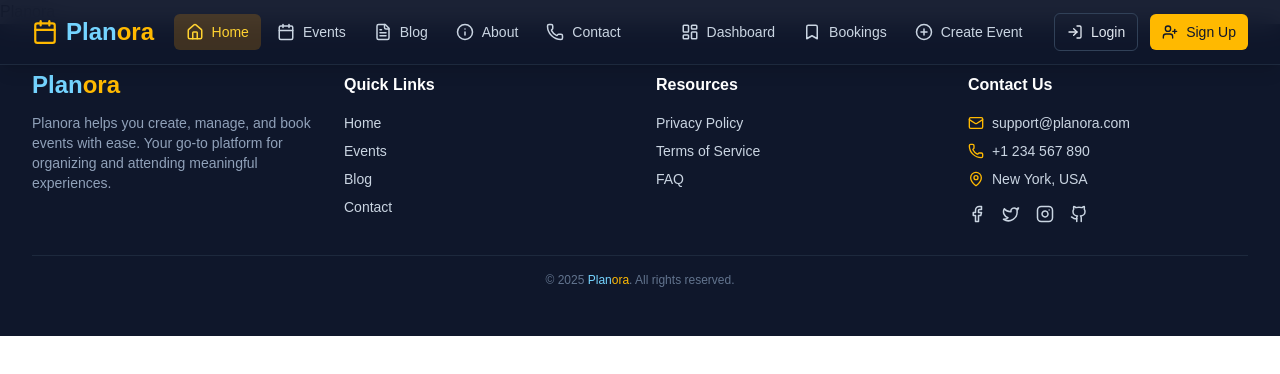
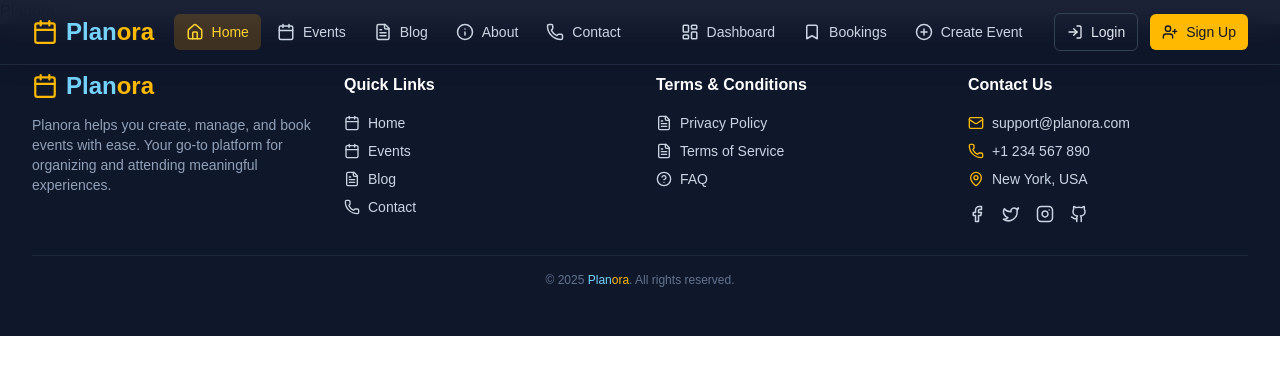
Before and after one commit to ismail-dev-code/planora, a Next.js app: page / in a window 1280 px wide. Shown: the top 374 px of the page. Built offline with nearby package versions, Linux system fonts and the light colour scheme.

Commit message:
chore: readme file added

```diff
--- a/src/app/components/Footer.tsx
+++ b/src/app/components/Footer.tsx
@@ -1,7 +1,19 @@
 "use client";
 
 import Link from "next/link";
-import { Facebook, Twitter, Instagram, Github, Mail, MapPin, Phone } from "lucide-react";
+import {
+  Facebook,
+  Twitter,
+  Instagram,
+  Github,
+  Mail,
+  Phone,
+  MapPin,
+  FileText,
+  BookOpen,
+  HelpCircle,
+  Calendar,
+} from "lucide-react";
 
 export default function Footer() {
   return (
@@ -16,6 +28,7 @@ export default function Footer() {
               className="flex items-center gap-2 text-2xl font-extrabold select-none"
               aria-label="Planora - Home"
             >
+              <Calendar size={26} className="text-amber-400" />
               <span className="leading-none">
                 <span className="text-sky-300">Plan</span>
                 <span className="text-amber-400">ora</span>
@@ -29,47 +42,60 @@ export default function Footer() {
 
           {/* Quick Links */}
           <div>
-            <h3 className="text-white font-semibold mb-4">Quick Links</h3>
+            <h3 className="text-white font-semibold mb-4 flex items-center gap-2">
+
+              Quick Links
+            </h3>
             <ul className="space-y-2 text-sm">
               <li>
-                <Link href="/" className="hover:text-amber-400 transition">
+                <Link href="/" className="hover:text-amber-400 transition flex items-center gap-2">
+                  <Calendar size={16} />
                   Home
                 </Link>
               </li>
               <li>
-                <Link href="/events" className="hover:text-amber-400 transition">
+                <Link href="/events" className="hover:text-amber-400 transition flex items-center gap-2">
+                  <Calendar size={16} />
                   Events
                 </Link>
               </li>
               <li>
-                <Link href="/blog" className="hover:text-amber-400 transition">
+                <Link href="/blog" className="hover:text-amber-400 transition flex items-center gap-2">
+                  <FileText size={16} />
                   Blog
                 </Link>
               </li>
               <li>
-                <Link href="/contact" className="hover:text-amber-400 transition">
+                <Link href="/contact" className="hover:text-amber-400 transition flex items-center gap-2">
+                  <Phone size={16} />
                   Contact
                 </Link>
               </li>
             </ul>
           </div>
 
-          {/* Resources */}
+          {/* Terms & Conditions */}
           <div>
-            <h3 className="text-white font-semibold mb-4">Resources</h3>
+            <h3 className="text-white font-semibold mb-4 flex items-center gap-2">
+
+              Terms & Conditions
+            </h3>
             <ul className="space-y-2 text-sm">
               <li>
-                <Link href="/privacy-policy" className="hover:text-amber-400 transition">
+                <Link href="/privacy-policy" className="hover:text-amber-400 transition flex items-center gap-2">
+                  <FileText size={16} />
                   Privacy Policy
                 </Link>
               </li>
               <li>
-                <Link href="/terms" className="hover:text-amber-400 transition">
+                <Link href="/terms" className="hover:text-amber-400 transition flex items-center gap-2">
+                  <FileText size={16} />
                   Terms of Service
                 </Link>
               </li>
               <li>
-                <Link href="/faq" className="hover:text-amber-400 transition">
+                <Link href="/faq" className="hover:text-amber-400 transition flex items-center gap-2">
+                  <HelpCircle size={16} />
                   FAQ
                 </Link>
               </li>
@@ -78,7 +104,10 @@ export default function Footer() {
 
           {/* Contact */}
           <div>
-            <h3 className="text-white font-semibold mb-4">Contact Us</h3>
+            <h3 className="text-white font-semibold mb-4 flex items-center gap-2">
+
+              Contact Us
+            </h3>
             <ul className="space-y-2 text-sm">
               <li className="flex items-center gap-2">
                 <Mail size={16} className="text-amber-400" />
--- a/src/app/layout.tsx
+++ b/src/app/layout.tsx
@@ -29,15 +29,15 @@ export default function RootLayout({
       <body
         className={`${geistSans.variable} ${geistMono.variable} antialiased`}
       >
-        <header>
+
           <NavBar></NavBar>
-        </header>
+
     <main>
           {children}
     </main>
-    <footer>
+
     <Footer></Footer>
-    </footer>
+
       </body>
     </html>
   );
```
Also changed, not shown: 1 other file (tests, documents, lock files or other folders).
